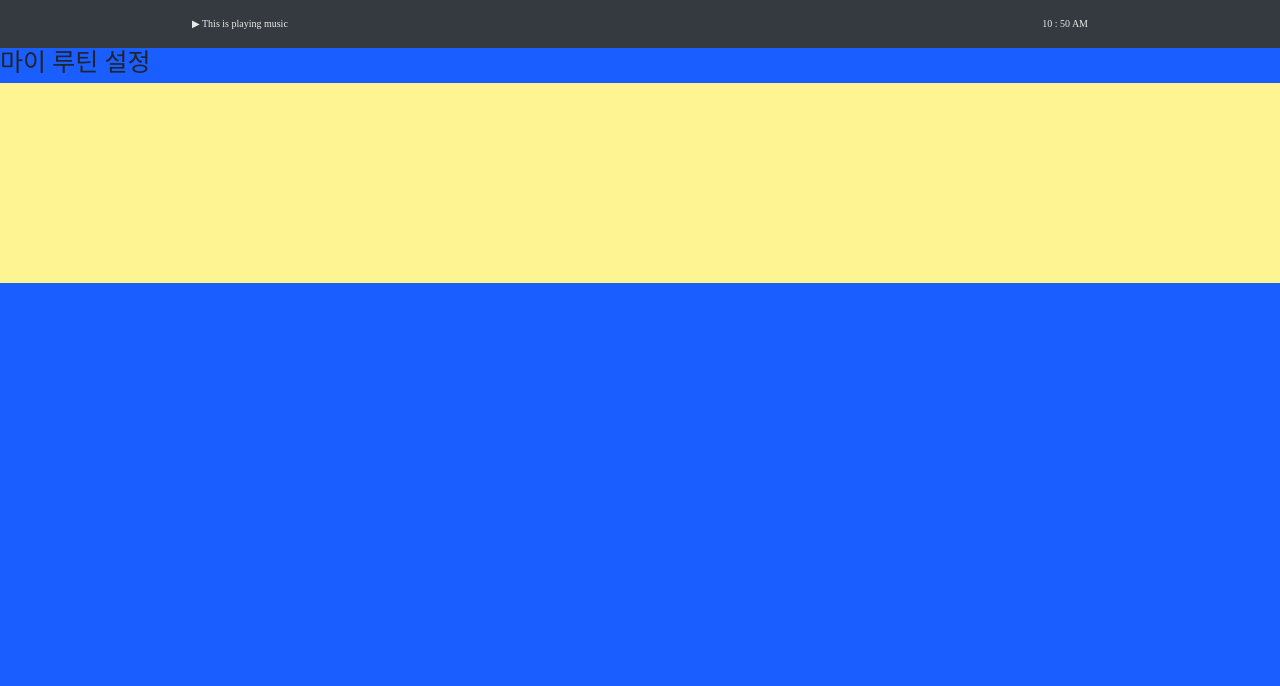
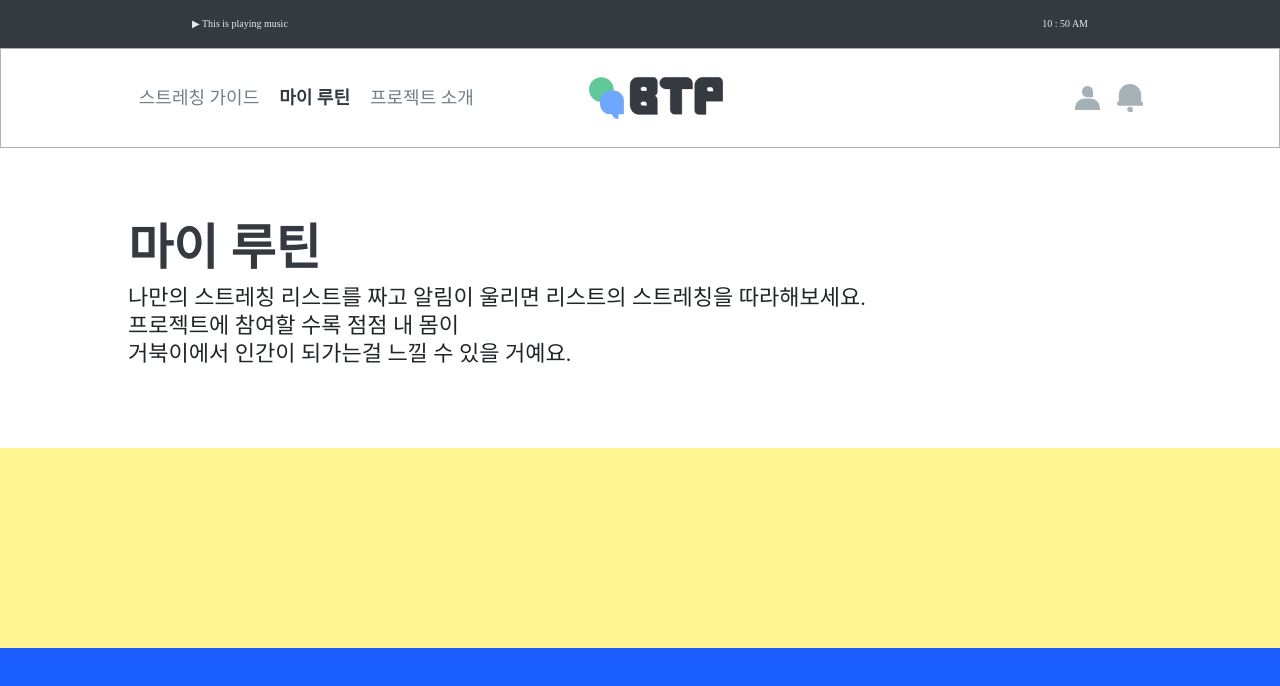
Before and after one commit to turtle-engineers/BTP_ui, a Vue app: page /myroutine in a window 1280 px wide. Shown: the top 686 px of the page. Built offline with nearby package versions, Linux system fonts and the light colour scheme; a web font is replaced by a local one.

Commit message:
scss 배경색 추가, 마이루틴 기본 레이아웃 추가

```diff
--- a/src/assets/scss/components/myroutine.scss
+++ b/src/assets/scss/components/myroutine.scss
@@ -0,0 +1,3 @@
+.app-container {
+  background-color: white;
+}
--- a/src/views/MyRoutine.vue
+++ b/src/views/MyRoutine.vue
@@ -1,10 +1,28 @@
 <template>
-    <div>
-        <h1>마이 루틴 설정</h1>
+  <div class="app-container">
+    <simpleheader></simpleheader>
+    <div class="btp-container">
+      <section class="btp-title">
+        <h1>마이 루틴</h1>
+        <p>
+          나만의 스트레칭 리스트를 짜고 알림이 울리면 리스트의 스트레칭을 따라해보세요. <br />
+          프로젝트에 참여할 수록 점점 내 몸이 <br />
+          거북이에서 인간이 되가는걸 느낄 수 있을 거예요.
+        </p>
+      </section>
     </div>
+  </div>
 </template>
+<style lang="scss" scoped>
+@import "../assets/scss/variables.scss";
+@import "../assets/scss/common.scss";
+@import "../assets/scss/components/myroutine.scss";
+</style>
 <script>
+import simpleheader from "../components/layout/simpleheader.vue";
 export default {
-
+  components: {
+    simpleheader,
+  },
 };
 </script>
```
